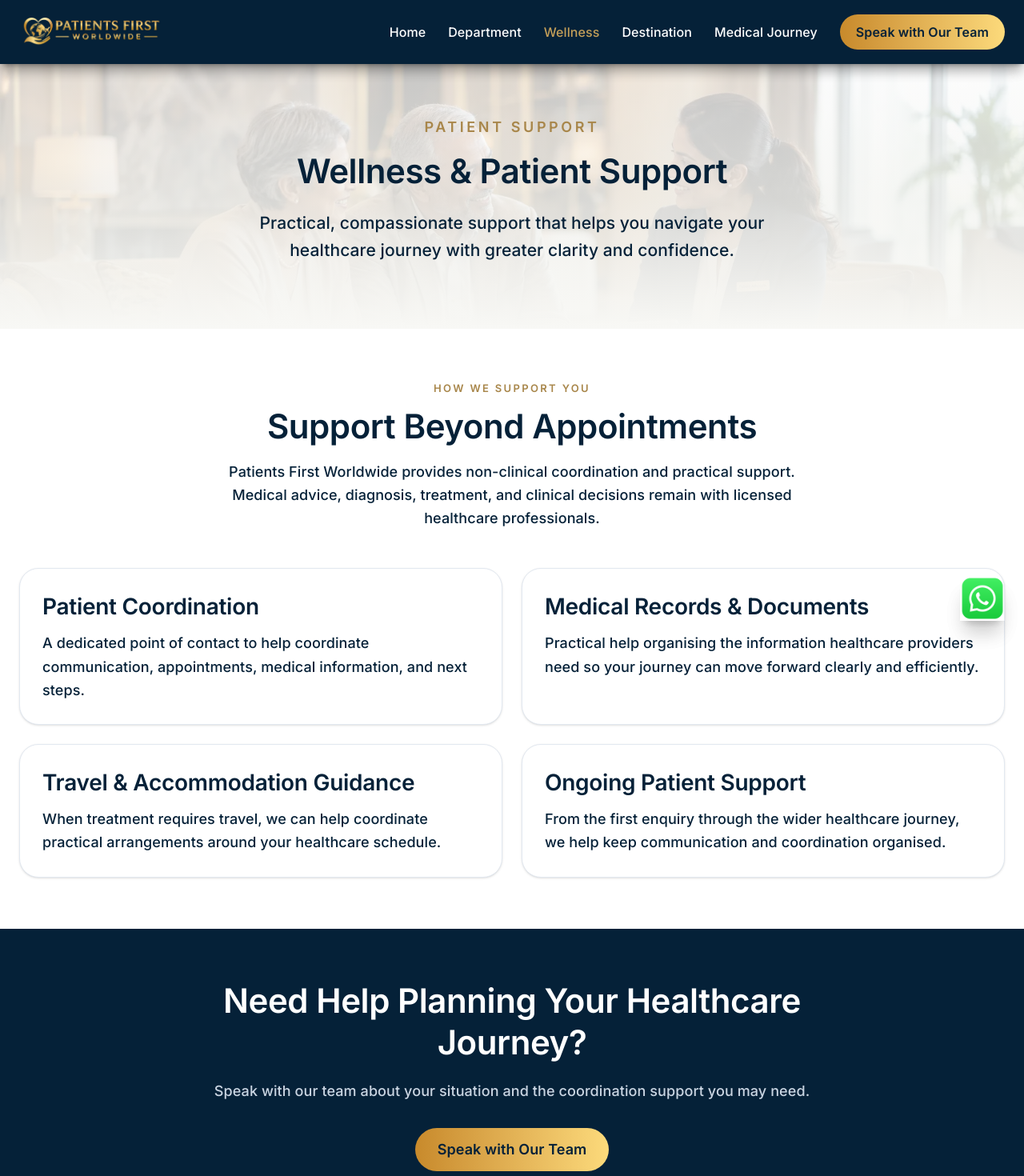
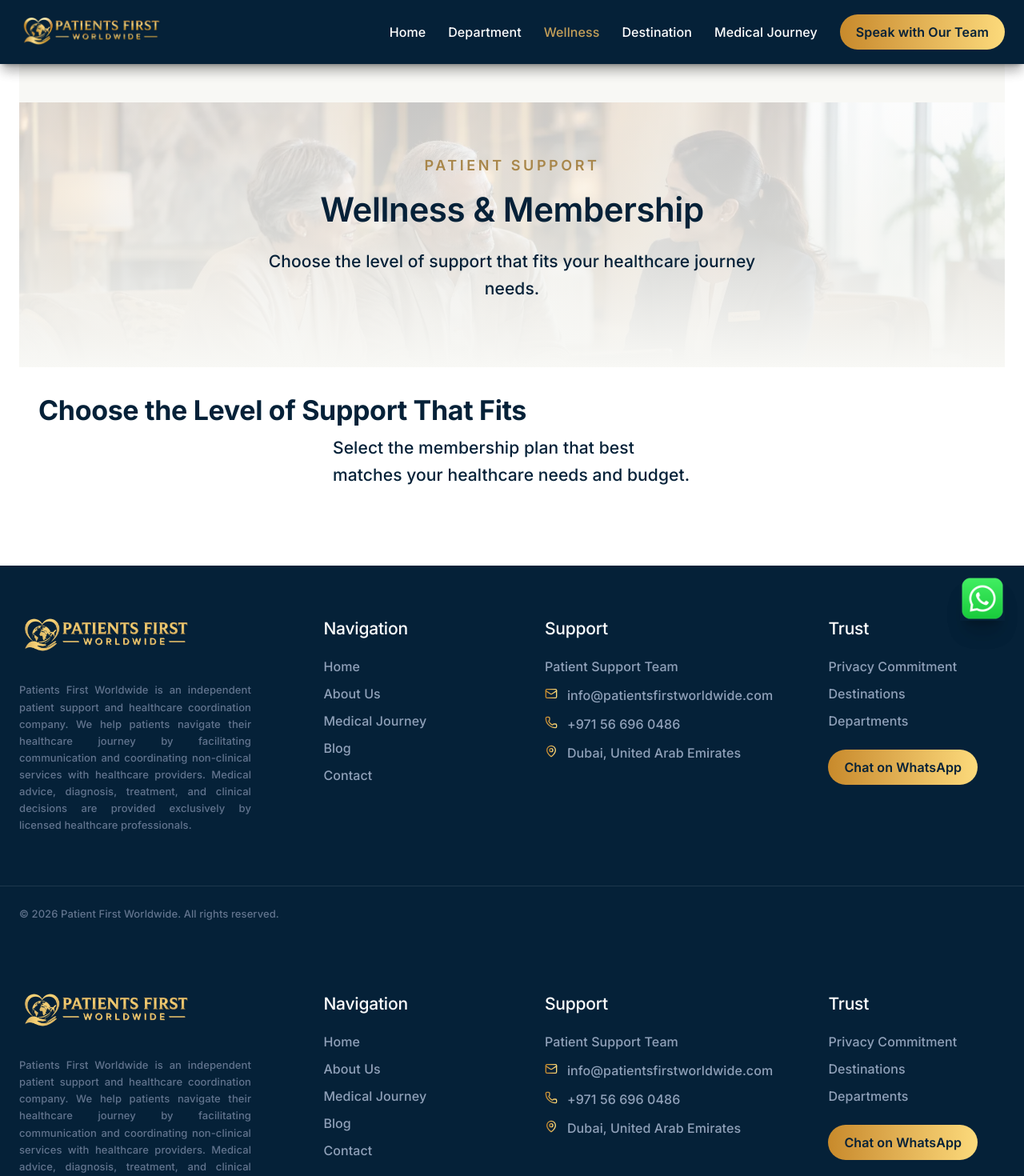
Before and after one commit to growizedigitaluae/patients-first--v2, a Next.js app: page /wellness in a window 1280 px wide. Shown: the top 1470 px of the page at 80% size. Built offline with nearby package versions, Linux system fonts and the light colour scheme.

Commit message:
Restore original wellness page

```diff
--- a/src/app/(site)/wellness/page.tsx
+++ b/src/app/(site)/wellness/page.tsx
@@ -1,72 +1,31 @@
-import Link from "next/link"
+"use client"
+
 import { PageHero } from "@/components/ui"
 import Navbar from "@/components/Navbar"
 import Footer from "@/components/Footer"
-
-const supportAreas = [
-  {
-    title: "Patient Coordination",
-    text: "A dedicated point of contact to help coordinate communication, appointments, medical information, and next steps.",
-  },
-  {
-    title: "Medical Records & Documents",
-    text: "Practical help organising the information healthcare providers need so your journey can move forward clearly and efficiently.",
-  },
-  {
-    title: "Travel & Accommodation Guidance",
-    text: "When treatment requires travel, we can help coordinate practical arrangements around your healthcare schedule.",
-  },
-  {
-    title: "Ongoing Patient Support",
-    text: "From the first enquiry through the wider healthcare journey, we help keep communication and coordination organised.",
-  },
-]
 
 export default function WellnessPage() {
   return (
     <main className="min-h-screen bg-gray-50">
       <Navbar />
 
+      <section className="bg-white py-12">
+        <div className="max-w-7xl mx-auto px-6">
           <PageHero
             eyebrow="Patient Support"
-        title="Wellness & Patient Support"
-        description="Practical, compassionate support that helps you navigate your healthcare journey with greater clarity and confidence."
+            title="Wellness & Membership"
+            description="Choose the level of support that fits your healthcare journey needs."
             image="/support-background.webp"
           />
 
-      <section className="bg-white py-16 px-6">
-        <div className="max-w-7xl mx-auto">
-          <div className="max-w-3xl mx-auto text-center mb-12">
-            <p className="text-gold-dark font-semibold tracking-[0.18em] uppercase text-xs mb-3">How We Support You</p>
-            <h2 className="text-3xl md:text-4xl font-serif text-midnight mb-4">Support Beyond Appointments</h2>
-            <p className="text-navy leading-relaxed">
-              Patients First Worldwide provides non-clinical coordination and practical support. Medical advice, diagnosis, treatment, and clinical decisions remain with licensed healthcare professionals.
+          <section className="pt-8 pb-12">
+            <div className="max-w-7xl mx-auto px-6">
+              <h2 className="text-3xl font-serif font-bold text-midnight mb-2">Choose the Level of Support That Fits</h2>
+              <p className="text-navy text-lg leading-relaxed max-w-md mx-auto">
+                Select the membership plan that best matches your healthcare needs and budget.
               </p>
             </div>
-
-          <div className="grid md:grid-cols-2 gap-6">
-            {supportAreas.map((area) => (
-              <article key={area.title} className="rounded-3xl border border-slate-200 bg-white p-7 shadow-sm">
-                <h3 className="font-serif text-2xl text-midnight mb-3">{area.title}</h3>
-                <p className="text-navy leading-relaxed">{area.text}</p>
-              </article>
-            ))}
-          </div>
-        </div>
           </section>
-
-      <section className="bg-royal py-16 px-6 text-white">
-        <div className="max-w-4xl mx-auto text-center">
-          <h2 className="text-3xl md:text-4xl font-serif mb-5">Need Help Planning Your Healthcare Journey?</h2>
-          <p className="text-slate-300 leading-relaxed mb-8">
-            Speak with our team about your situation and the coordination support you may need.
-          </p>
-          <Link
-            href="/contact"
-            className="inline-flex items-center rounded-full bg-gradient-to-r from-[#C88A2B] to-[#fCDA7B] px-7 py-3 font-semibold text-royal transition hover:opacity-95"
-          >
-            Speak with Our Team
-          </Link>
         </div>
       </section>
 
```
Lines whose indentation alone changed are shown as unchanged.
